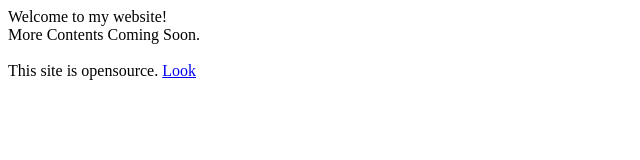
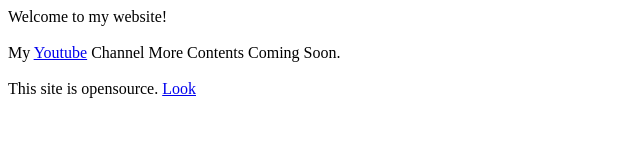
Before and after one commit to princej69/princej69.github.io, a plain HTML site: page index.html in a window 1280 px wide. Shown: the whole page, without its empty margins (0-640 px from the left). Drawn offline with Linux system fonts and the light colour scheme.

Commit message:
Add Youtube Link To My Youtube

```diff
--- a/index.html
+++ b/index.html
@@ -13,9 +13,10 @@
         Welcome to my website!
 
         <br>
+        <br>
+        My <a href="https://www.youtube.com/channel/UCyTzJ2G_4TytAZKOcZjQZXw">Youtube</a> Channel
 
         More Contents Coming Soon.
-
 
         <br><br>
 
```
